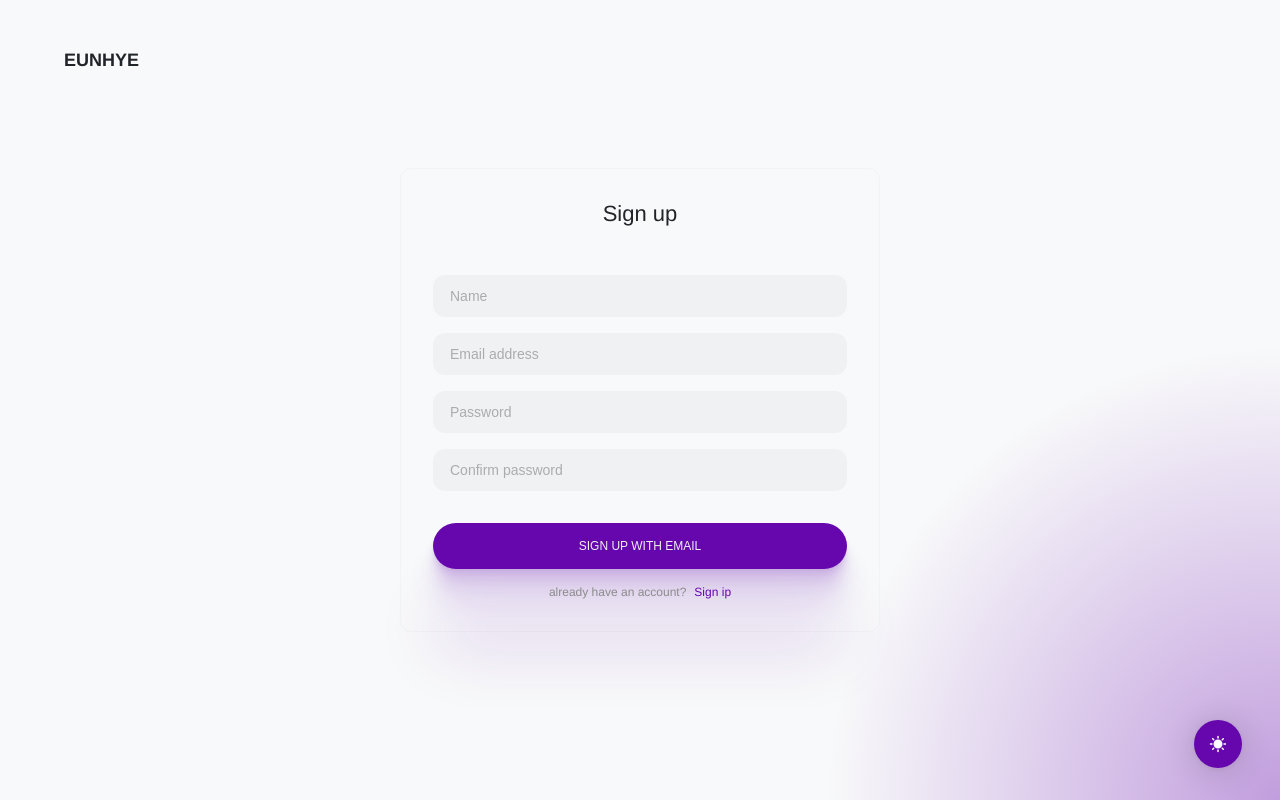
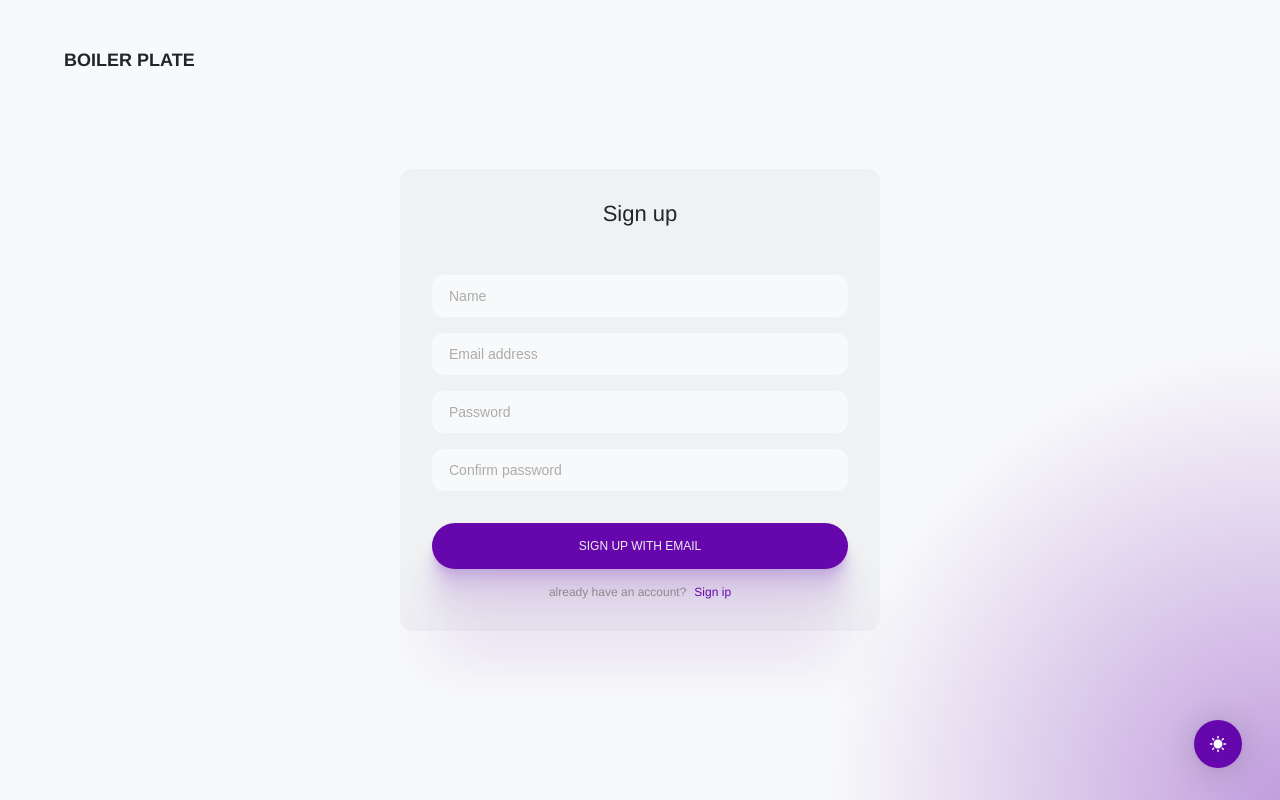
Before and after one commit to Hyeun9991/boiler-plate, a React (Create React App) app in the folder client/: page /register in a window 1280 px wide. Built offline with nearby package versions, Linux system fonts and the light colour scheme; no server answers.

Commit message:
UI Update

```diff
--- a/client/src/components/Layout/Footer/Footer.js
+++ b/client/src/components/Layout/Footer/Footer.js
@@ -29,6 +29,11 @@ const FooterContainer = styled.header`
   color: ${({ theme }) => theme.text1};
   width: 100%;
   height: 120px;
+
+  /* 모바일 가로, 모바일 세로 (해상도 480px ~ 767px)*/
+  @media all and (max-width: 767px) {
+    height: 70px;
+  }
 `;
 
 const Menu = styled.nav`
@@ -50,11 +55,21 @@ const LogoWrap = styled.h1`
     text-decoration: none;
     color: ${({ theme }) => theme.text1};
   }
+
+  /* 모바일 가로, 모바일 세로 (해상도 480px ~ 767px)*/
+  @media all and (max-width: 767px) {
+    font-size: ${fontSizes.base};
+  }
 `;
 
 const MenuContainer = styled.ul`
   display: flex;
   gap: 2.5rem;
+
+  /* 모바일 가로, 모바일 세로 (해상도 480px ~ 767px)*/
+  @media all and (max-width: 767px) {
+    gap: 1.5rem;
+  }
 `;
 
 const MenuItem = styled.li`
--- a/client/src/components/Layout/Header/Header.js
+++ b/client/src/components/Layout/Header/Header.js
@@ -26,6 +26,11 @@ const HeaderContainer = styled.header`
   background-color: ${({ theme }) => theme.bg_main1};
   width: 100%;
   height: 120px;
+
+  /* 모바일 가로, 모바일 세로 (해상도 480px ~ 767px)*/
+  @media all and (max-width: 767px) {
+    height: 70px;
+  }
 `;
 
 const LeftSection = styled.div`
@@ -44,6 +49,11 @@ const Menu = styled.nav`
   height: 100%;
   margin: 0 auto;
   padding: 1rem;
+
+  /* 모바일 가로, 모바일 세로 (해상도 480px ~ 767px)*/
+  @media all and (max-width: 767px) {
+    width: 95%;
+  }
 `;
 
 const LogoWrap = styled.h1`
@@ -54,5 +64,10 @@ const LogoWrap = styled.h1`
     text-decoration: none;
     color: ${({ theme }) => theme.text1};
   }
+
+  /* 모바일 가로, 모바일 세로 (해상도 480px ~ 767px)*/
+  @media all and (max-width: 767px) {
+    font-size: ${fontSizes.base};
+  }
 `;
 export default Header;
--- a/client/src/components/Layout/Header/Sections/RightMenu.js
+++ b/client/src/components/Layout/Header/Sections/RightMenu.js
@@ -37,7 +37,9 @@ const RightMenu = () => {
     return (
       <RightMenuContainer>
         <MenuItem>
-          {user.userData && <UserName>{user.userData.name}</UserName>}
+          {user.userData && (
+            <UserName className="user-name">{user.userData.name}</UserName>
+          )}
         </MenuItem>
         <MenuItem>
           <NavLink to="#" onClick={logoutHandler} className="logout-btn">
@@ -53,6 +55,15 @@ const RightMenuContainer = styled.ul`
   display: flex;
   align-items: center;
   gap: 2.5rem;
+
+  /* 모바일 가로, 모바일 세로 (해상도 480px ~ 767px)*/
+  @media all and (max-width: 767px) {
+    gap: 0;
+
+    .user-name {
+      margin-right: 1.5rem;
+    }
+  }
 `;
 
 const MenuItem = styled.li`
@@ -134,6 +145,13 @@ const MenuItem = styled.li`
   .logout-btn {
     color: ${({ theme }) => theme.text4};
   }
+
+  /* 모바일 가로, 모바일 세로 (해상도 480px ~ 767px)*/
+  @media all and (max-width: 767px) {
+    .signup-btn {
+      display: none;
+    }
+  }
 `;
 
 const UserName = styled.p`
--- a/client/src/components/views/RegisterLogin/Login.js
+++ b/client/src/components/views/RegisterLogin/Login.js
@@ -42,7 +42,7 @@ const Login = () => {
       <ThemeToggle toggle={toggleTheme} mode={ThemeMode} />
       <HeaderContainer>
         <LogoWrap>
-          <Link to="/">eunhye</Link>
+          <Link to="/">boiler plate</Link>
         </LogoWrap>
       </HeaderContainer>
       <LoginFormContainer>
@@ -113,6 +113,11 @@ const HeaderContainer = styled.div`
   display: flex;
   align-items: center;
   padding: 0 5%;
+
+  /* 모바일 가로, 모바일 세로 (해상도 480px ~ 767px)*/
+  @media all and (max-width: 767px) {
+    height: 70px;
+  }
 `;
 const LogoWrap = styled.h1`
   text-transform: uppercase;
@@ -122,9 +127,14 @@ const LogoWrap = styled.h1`
     text-decoration: none;
     color: ${({ theme }) => theme.text1};
   }
+
+  /* 모바일 가로, 모바일 세로 (해상도 480px ~ 767px)*/
+  @media all and (max-width: 767px) {
+    font-size: ${fontSizes.base};
+  }
 `;
 const LoginFormContainer = styled.div`
-  background: ${({ theme }) => theme.bg_element2};
+  background: ${({ theme }) => theme.bg_element1};
   display: flex;
   flex-direction: column;
   align-items: center;
@@ -133,7 +143,6 @@ const LoginFormContainer = styled.div`
   padding: 32px;
   border-radius: 0.75rem;
   margin: 1rem;
-  border: 0.05rem solid ${({ theme }) => theme.border4};
 `;
 const Title = styled.h1`
   font-size: ${fontSizes.xxl};
@@ -158,7 +167,7 @@ const InputWrap = styled.div`
   }
 
   input {
-    background: ${({ theme }) => theme.bg_element1};
+    background: ${({ theme }) => theme.bg_element2};
     outline: none;
     border: none;
     transition: 0.3s all ease-in-out;
--- a/client/src/components/views/RegisterLogin/Register.js
+++ b/client/src/components/views/RegisterLogin/Register.js
@@ -53,7 +53,7 @@ const Register = () => {
       <ThemeToggle toggle={toggleTheme} mode={ThemeMode} />
       <HeaderContainer>
         <LogoWrap>
-          <Link to="/">eunhye</Link>
+          <Link to="/">boiler plate</Link>
         </LogoWrap>
       </HeaderContainer>
       <RegisterFormContainer>
@@ -148,7 +148,6 @@ const Container = styled.div`
   display: flex;
   align-items: center;
   justify-content: center;
-  position: relative;
   background: radial-gradient(
     circle at right bottom,
     #6606ad60,
@@ -164,6 +163,11 @@ const HeaderContainer = styled.div`
   display: flex;
   align-items: center;
   padding: 0 5%;
+
+  /* 모바일 가로, 모바일 세로 (해상도 480px ~ 767px)*/
+  @media all and (max-width: 767px) {
+    height: 70px;
+  }
 `;
 const LogoWrap = styled.h1`
   text-transform: uppercase;
@@ -173,9 +177,14 @@ const LogoWrap = styled.h1`
     text-decoration: none;
     color: ${({ theme }) => theme.text1};
   }
+
+  /* 모바일 가로, 모바일 세로 (해상도 480px ~ 767px)*/
+  @media all and (max-width: 767px) {
+    font-size: ${fontSizes.base};
+  }
 `;
 const RegisterFormContainer = styled.div`
-  background: ${({ theme }) => theme.bg_element2};
+  background: ${({ theme }) => theme.bg_element1};
   display: flex;
   flex-direction: column;
   align-items: center;
@@ -184,7 +193,6 @@ const RegisterFormContainer = styled.div`
   padding: 32px;
   border-radius: 0.75rem;
   margin: 1rem;
-  border: 0.05rem solid ${({ theme }) => theme.border4};
 `;
 const Title = styled.h1`
   font-size: ${fontSizes.xxl};
@@ -209,7 +217,7 @@ const InputWrap = styled.div`
   }
 
   input {
-    background: ${({ theme }) => theme.bg_element1};
+    background: ${({ theme }) => theme.bg_element2};
     outline: none;
     border: none;
     transition: 0.3s all ease-in-out;
--- a/client/src/hoc/auth.js
+++ b/client/src/hoc/auth.js
@@ -14,7 +14,7 @@ export default function Auth(SpecificComponent, option, adminRoute = null) {
    * adminRoute = true: 관리자만 진입 가능한 페이지 / Ex) Admin Page
    */
 
-  function AuthenticationCheck(props) {
+  function AuthenticationCheck() {
     const dispatch = useDispatch();
     const navigate = useNavigate();
 
--- a/client/src/theme/theme.js
+++ b/client/src/theme/theme.js
@@ -33,8 +33,8 @@ export const darkTheme = {
   bg_main1: '#121212',
   bg_main2: '#121212',
   bg_main3: '#6606ad',
-  bg_element1: '#292929',
-  bg_element2: '#1E1E1E',
+  bg_element1: '#1E1E1E',
+  bg_element2: '#292929',
   bg_element3: '#2E2E2E',
   bg_element4: '#252525',
   text1: '#ECECEC',
```
